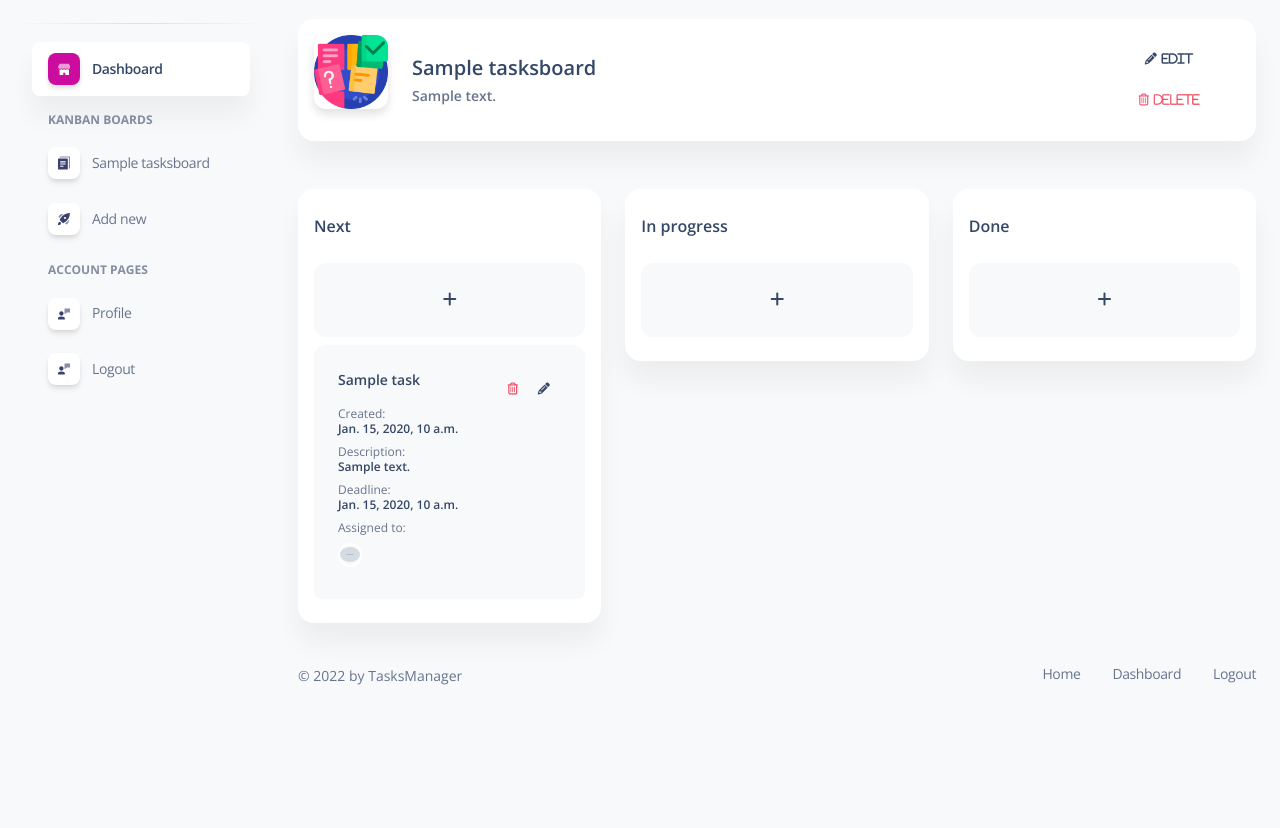
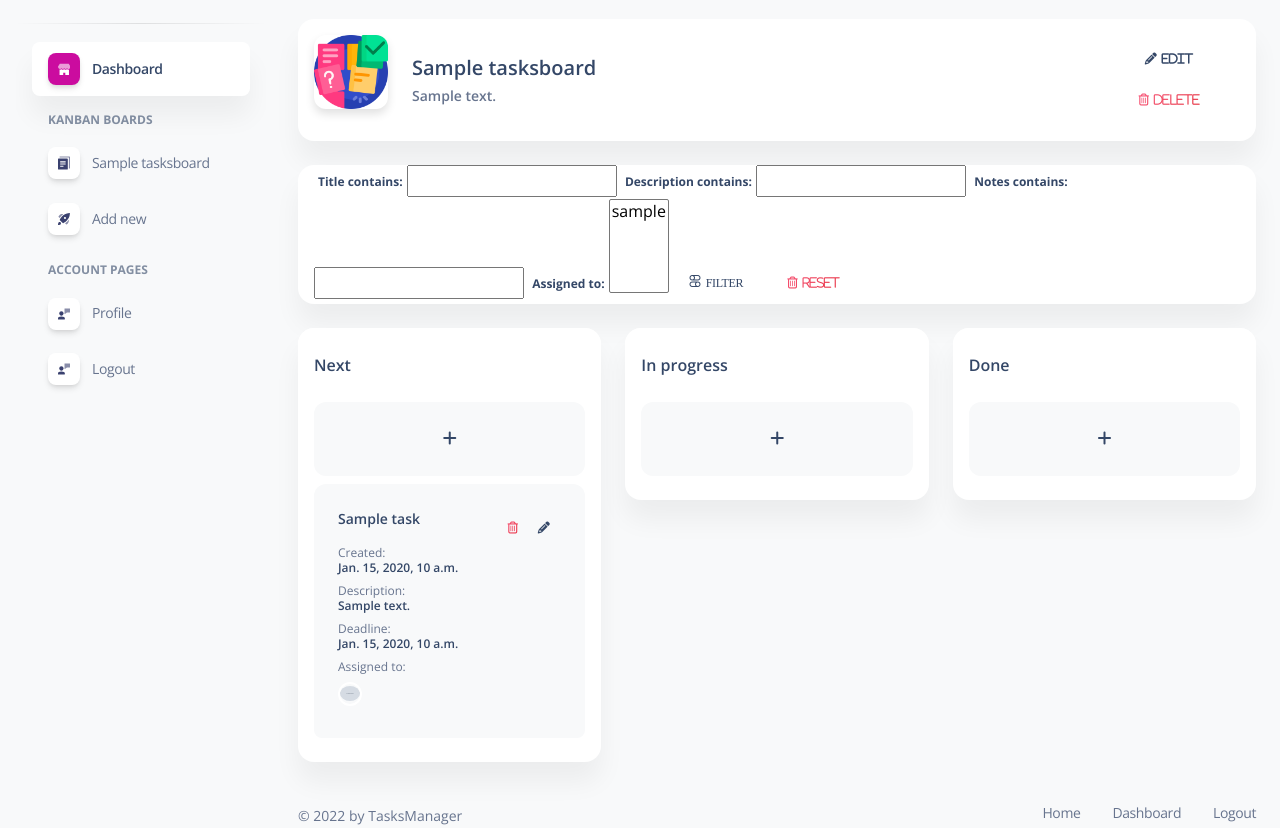
Before and after one commit to Szezi/TasksManager, a Django app: page /boards/board-detail/1/ in a window 1280 px wide. Shown: the part 71-899 px from the top of the page. Before the commit the page ends 756 px from the top, so only its background shows below. Run offline with Django 4.2, Linux system fonts and the light colour scheme; a user stored in the database is signed in; tables that the repository leaves empty hold one stand-in row (values such as "Sample post"); grey boxes marked "Sample" are stand-in pictures; some libraries are stand-ins or nearby versions.

Commit message:
feat: create tasks filtering using django-filters

```diff
--- /dev/null
+++ b/boards/filters.py
@@ -0,0 +1,15 @@
+import django_filters
+from django_filters import CharFilter, DateFilter, ChoiceFilter, MultipleChoiceFilter, ModelChoiceFilter
+
+from .models import *
+
+
+class TaskFilter(django_filters.FilterSet):
+    title = CharFilter(field_name='title', lookup_expr='icontains')
+    description = CharFilter(field_name='description', lookup_expr='icontains')
+    notes = CharFilter(field_name='notes', lookup_expr='icontains')
+
+    class Meta:
+        model = Task
+        fields = '__all__'
+        exclude = ['board', 'created', 'state', 'deadline']
--- a/boards/templates/boards/board_detail.html
+++ b/boards/templates/boards/board_detail.html
@@ -38,6 +38,20 @@
       </div>
     </div>
     <div class="container-fluid py-4">
+      <div class="row">
+        <div class="col-md-12">
+          <div class="card pb-0 px-3">
+            <div class="d-flex justify-content-center">
+              <form method="get">
+                {{filter.form}}
+                <button class="btn btn-link text-dark px-3 mb-0" type="submit"><i class="ni ni-ui-04 text-dark cursor-pointer text-dark me-2">&nbsp; Filter</i></button>
+                <a class="btn btn-link text-danger text-gradient px-3 mb-0" href="{% url 'board-detail' board.id %}"><i class="far fa-trash-alt me-2">&nbsp; Reset</i></a>
+              </form>
+            </div>
+
+          </div>
+        </div>
+      </div>
       <div class="row">
         <div class="col-md-4 mt-4">
           <div class="card">
--- a/boards/views.py
+++ b/boards/views.py
@@ -5,6 +5,7 @@ from django.views.generic import DetailView, CreateView, UpdateView, DeleteView
 from django.views.generic.list import ListView
 
 from .models import Task, TasksBoard, PinedTask
+from boards.filters import TaskFilter
 
 
 class DashboardView(ListView):
@@ -84,6 +85,13 @@ class TasksBoardDetail(LoginRequiredMixin, DetailView):
     template_name = 'boards/board_detail.html'
     model = TasksBoard
     context_object_name = 'board'
+
+    def get_context_data(self, **kwargs):
+        context = super().get_context_data(**kwargs)
+        context['tasks'] = Task.objects.all()
+        context['filter'] = TaskFilter(self.request.GET, queryset=context['tasks'])
+        context['tasks'] = context['filter'].qs
+        return context
 
     def dispatch(self, request, *args, **kwargs):
         if not request.user.is_authenticated:
```
